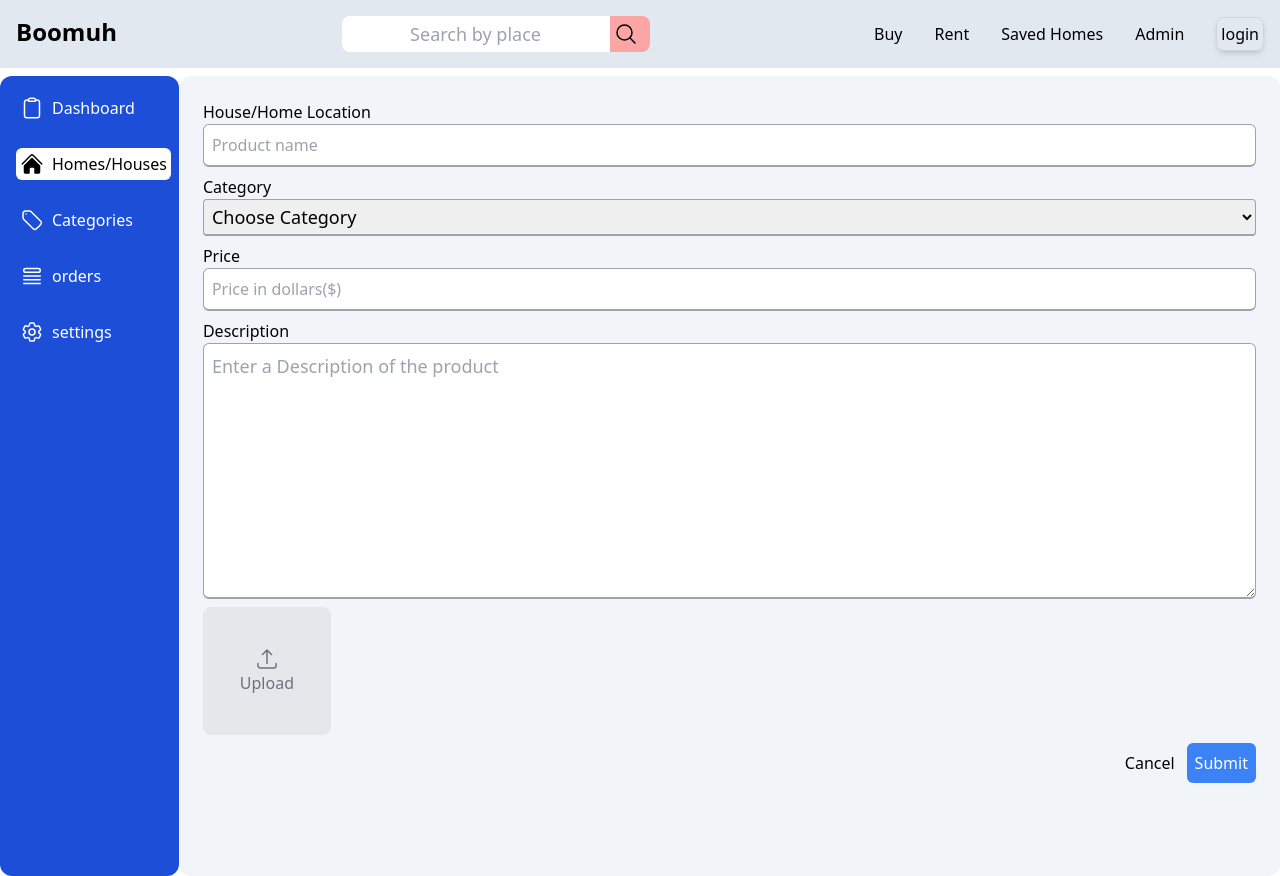
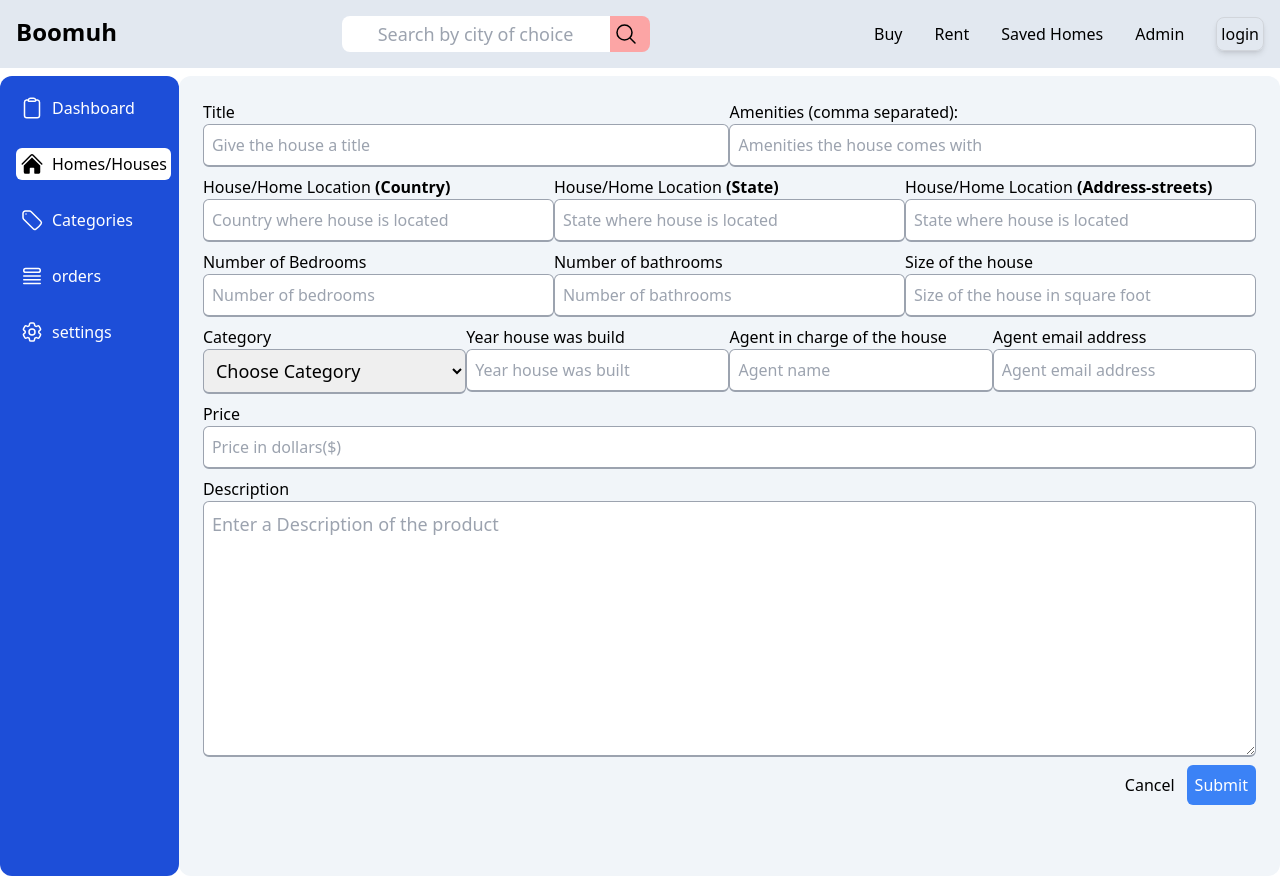
Before and after one commit to MIKE-BRIA/projects, a React (Vite) app in the folder portfolioprojects/realestate/frontend/: page /admin/houses/new in a window 1280 px wide. Built offline with nearby package versions, Linux system fonts and the light colour scheme; no server answers.

Commit message:
components

```diff
--- a/portfolioprojects/realestate/frontend/src/components/MainNavigation.jsx
+++ b/portfolioprojects/realestate/frontend/src/components/MainNavigation.jsx
@@ -13,10 +13,10 @@
           <div className="flex items-center">
             <input
               type="text"
-              placeholder="Search by place"
+              placeholder="Search by city of choice"
               name=""
               id=""
-              className="text-lg p-1 rounded-l-lg text-center border-l-none"
+              className="text-lg p-1 rounded-l-lg text-center border-none"
             />
             <button className="bg-red-300 h-full flex items-center p-1 w-10 rounded-r-lg">
               <svg
--- a/portfolioprojects/realestate/frontend/src/components/admin/Addhouses.jsx
+++ b/portfolioprojects/realestate/frontend/src/components/admin/Addhouses.jsx
@@ -1,56 +1,273 @@
+import { useState, useEffect } from "react";
+import axios from "axios";
+import { useNavigate, useParams } from "react-router-dom";
+
 export default function Addhouse() {
+  const navigate = useNavigate();
+  const [formData, setFormData] = useState({
+    title: "",
+    amenities: "",
+    country: "",
+    state: "",
+    street: "",
+    bedrooms: "",
+    bathrooms: "",
+    size: "",
+    category: "",
+    yearBuilt: "",
+    agent: "",
+    agentemail: "",
+    price: "",
+    description: "",
+  });
+
+  const { id } = useParams();
+
+  useEffect(() => {
+    async function fetchHouseData() {
+      try {
+        const response = await axios.get(`http://localhost:3000/houses/${id}`);
+        const fetchedHouseData = response.data;
+
+        // Set form data with fetched data
+        setFormData({
+          title: fetchedHouseData.title || "",
+          amenities: fetchedHouseData.amenities || "",
+          country: fetchedHouseData.country || "",
+          state: fetchedHouseData.state || "",
+          street: fetchedHouseData.street || "",
+          bedrooms: fetchedHouseData.bedrooms || "",
+          bathrooms: fetchedHouseData.bathrooms || "",
+          size: fetchedHouseData.size || "",
+          category: fetchedHouseData.category || "",
+          yearBuilt: fetchedHouseData.yearBuilt || "",
+          agent: fetchedHouseData.agent || "",
+          agentemail: fetchedHouseData.agentemail || "",
+          price: fetchedHouseData.price || "",
+          description: fetchedHouseData.description || "",
+        });
+      } catch (error) {
+        console.error("Error fetching house data:", error);
+      }
+    }
+
+    fetchHouseData();
+  }, [id]);
+
+  async function handleSubmit(e) {
+    e.preventDefault();
+
+    try {
+      const response = await axios.post(
+        "http://localhost:3000/houses",
+        formData
+      );
+      console.log(response.data);
+      navigate("/admin/houses");
+    } catch (error) {
+      console.error("There was an error updating the house listing!", error);
+    }
+  }
+
+  function handleInputChange(e) {
+    const { name, value } = e.target;
+    setFormData({
+      ...formData,
+      [name]: value,
+    });
+  }
+
   return (
     <>
-      <form>
-        <label htmlFor="">House/Home Location</label>
-        <input type="text" placeholder="Product name" className="housedata" />
-        <label htmlFor="">Category</label>
-        <select>
-          <option value="fashion">Choose Category</option>
-          <option value="selling">Selling</option>
-          <option value="rent">Rent</option>
-        </select>
-        <label htmlFor="">Price</label>
+      <form onSubmit={handleSubmit}>
+        {/* //*title and amenities */}
+        <div className="flex">
+          <div className="flex flex-col w-full">
+            <label htmlFor="title">Title</label>
+            <input
+              type="text"
+              id="title"
+              name="title"
+              value={formData.title}
+              onChange={handleInputChange}
+              placeholder="Give the house a title"
+              className="housedata"
+            />
+          </div>
+          <div className="flex flex-col w-full">
+            <label htmlFor="amenities">Amenities (comma separated):</label>
+            <input
+              type="text"
+              id="amenities"
+              name="amenities"
+              value={formData.amenities}
+              onChange={handleInputChange}
+              placeholder="Amenities the house comes with"
+              className="housedata"
+            />
+          </div>
+        </div>
+        {/* //*location */}
+        <div className="flex">
+          <div className="flex flex-col w-full">
+            <label htmlFor="country">
+              House/Home Location <b>(Country)</b>
+            </label>
+            <input
+              type="text"
+              id="country"
+              name="country"
+              value={formData.country}
+              onChange={handleInputChange}
+              placeholder="Country where house is located"
+              className="housedata"
+            />
+          </div>
+          <div className="flex flex-col w-full">
+            <label htmlFor="state">
+              House/Home Location <b>(State)</b>
+            </label>
+            <input
+              type="text"
+              id="state"
+              name="state"
+              value={formData.state}
+              onChange={handleInputChange}
+              placeholder="State where house is located"
+              className="housedata"
+            />
+          </div>
+          <div className="flex flex-col w-full">
+            <label htmlFor="street">
+              House/Home Location <b>(Address-streets)</b>
+            </label>
+            <input
+              type="text"
+              id="street"
+              name="street"
+              value={formData.street}
+              onChange={handleInputChange}
+              placeholder="State where house is located"
+              className="housedata"
+            />
+          </div>
+        </div>
+        {/* //*bathrooms */}
+        <div className="flex">
+          <div className="flex flex-col w-full">
+            <label htmlFor="bedrooms">Number of Bedrooms</label>
+            <input
+              type="number"
+              id="bedrooms"
+              name="bedrooms"
+              value={formData.bedrooms}
+              onChange={handleInputChange}
+              placeholder="Number of bedrooms"
+              className="housedata"
+            />
+          </div>
+          <div className="flex flex-col w-full">
+            <label htmlFor="bathrooms">Number of bathrooms</label>
+            <input
+              type="number"
+              id="bathrooms"
+              name="bathrooms"
+              value={formData.bathrooms}
+              onChange={handleInputChange}
+              placeholder="Number of bathrooms"
+              className="housedata"
+            />
+          </div>
+          <div className="flex flex-col w-full">
+            <label htmlFor="size">Size of the house</label>
+            <input
+              type="number"
+              id="size"
+              name="size"
+              value={formData.size}
+              onChange={handleInputChange}
+              placeholder="Size of the house in square foot"
+              className="housedata"
+            />
+          </div>
+        </div>
+
+        <div className="flex">
+          <div className="flex flex-col w-full">
+            <label htmlFor="category">Category</label>
+            <select
+              id="category"
+              name="category"
+              value={formData.category}
+              onChange={handleInputChange}
+              className="housedata"
+            >
+              <option value="">Choose Category</option>
+              <option value="for sale">for sale</option>
+              <option value="rent">Rent</option>
+            </select>
+          </div>
+          <div className="flex flex-col w-full">
+            <label htmlFor="yearBuilt">Year house was build</label>
+            <input
+              type="number"
+              id="yearBuilt"
+              name="yearBuilt"
+              value={formData.yearBuilt}
+              onChange={handleInputChange}
+              min="1800"
+              max="2099"
+              step="1"
+              placeholder="Year house was built"
+              className="housedata"
+            />
+          </div>
+          <div className="flex flex-col w-full">
+            <label htmlFor="agent">Agent in charge of the house</label>
+            <input
+              type="text"
+              id="agent"
+              name="agent"
+              value={formData.agent}
+              onChange={handleInputChange}
+              placeholder="Agent name"
+              className="housedata"
+            />
+          </div>
+          <div className="flex flex-col w-full">
+            <label htmlFor="agentemail">Agent email address</label>
+            <input
+              type="email"
+              id="agentemail"
+              name="agentemail"
+              value={formData.agentemail}
+              onChange={handleInputChange}
+              placeholder="Agent email address"
+              className="housedata"
+            />
+          </div>
+        </div>
+
+        <label htmlFor="price">Price</label>
         <input
           type="text"
+          id="price"
+          name="price"
+          value={formData.price}
+          onChange={handleInputChange}
           placeholder="Price in dollars($)"
           className="housedata"
         />
-        <label htmlFor="">Description</label>
-        <textarea placeholder="Enter a Description of the product"></textarea>
-        <div className="mb-2 flex  flex-wrap flex-row gap-1">
-          {/* {Array.isArray(images) && images.length > 0 ? (
-            images.map((link) => (
-              <div className="h-24" key={link}>
-                <img src={link} alt="" className="rounded-lg h-24" />
-              </div>
-            ))
-          ) : (
-            <p className="justify-center">No image selected</p>
-          )} */}
+        <label htmlFor="description">Description</label>
+        <textarea
+          id="description"
+          name="description"
+          value={formData.description}
+          onChange={handleInputChange}
+          placeholder="Enter a Description of the product"
+          className="housedata"
+        ></textarea>
 
-          <label
-            htmlFor="image"
-            className="w-32 h-32 cursor-pointer border flex flex-col items-center rounded-lg bg-gray-200 justify-center text-gray-500"
-          >
-            <svg
-              xmlns="http://www.w3.org/2000/svg"
-              fill="none"
-              viewBox="0 0 24 24"
-              strokeWidth={1.5}
-              stroke="currentColor"
-              className="w-6 h-6"
-            >
-              <path
-                strokeLinecap="round"
-                strokeLinejoin="round"
-                d="M3 16.5v2.25A2.25 2.25 0 0 0 5.25 21h13.5A2.25 2.25 0 0 0 21 18.75V16.5m-13.5-9L12 3m0 0 4.5 4.5M12 3v13.5"
-              />
-            </svg>
-            <div>Upload</div>
-            <input id="image" name="image" type="file" className="hidden" />
-          </label>
-        </div>
         <div className="flex gap-3 justify-end">
           <button type="button" className="btn-cancel">
             Cancel
```
